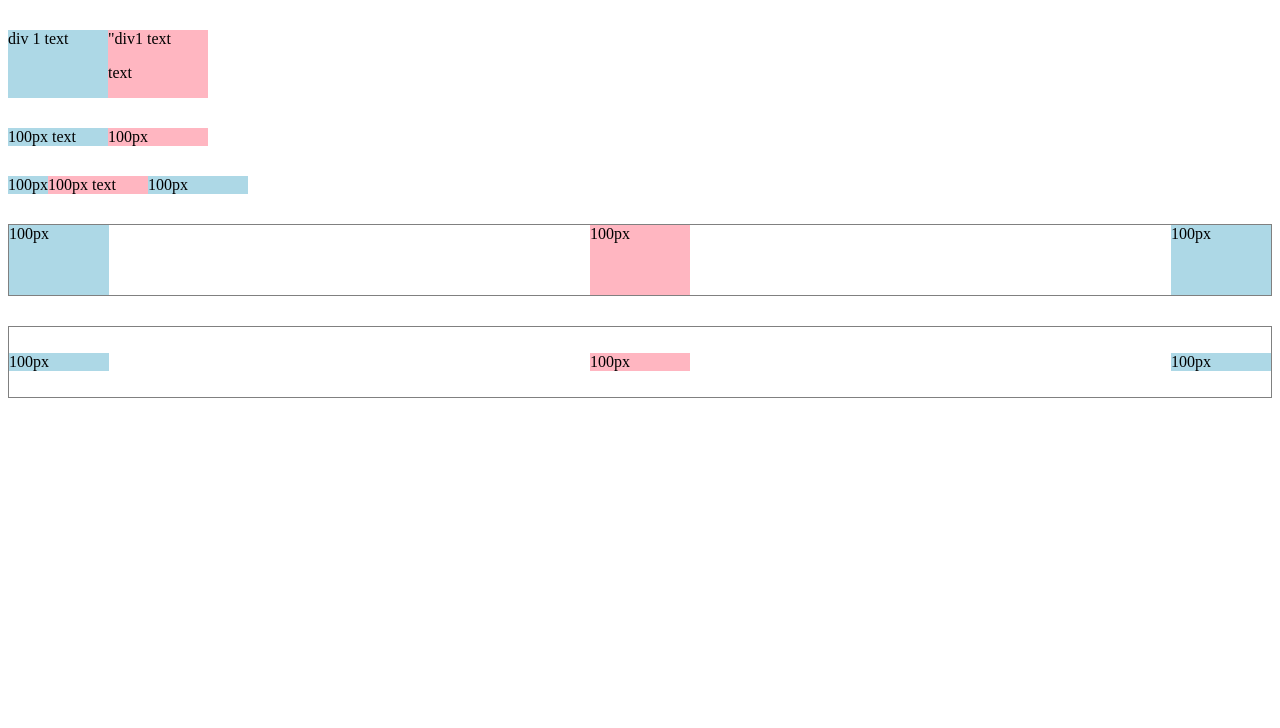
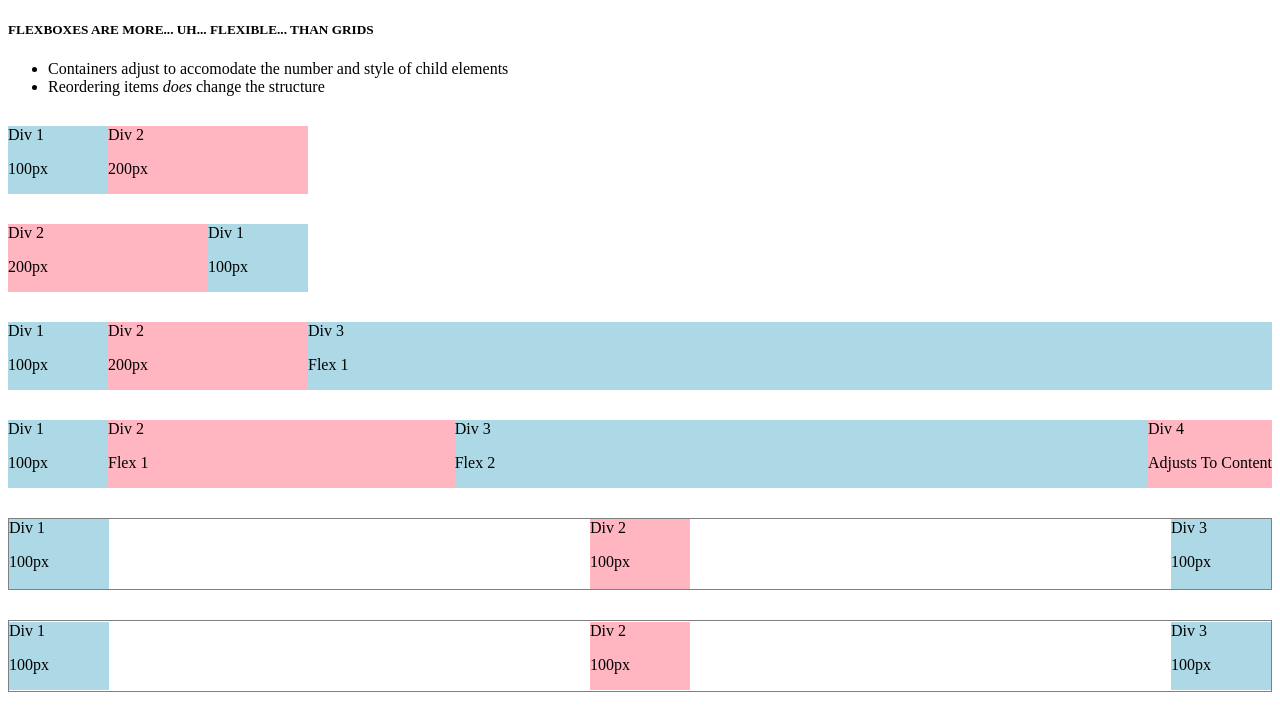
Before and after one commit to NeitePan/Learning-Code, a plain HTML site: page flexbox.html in a window 1280 px wide. Drawn offline with Linux system fonts and the light colour scheme.

Commit message:
Cleaned Up Indentions, Adding Grid

```diff
--- a/flexbox.html
+++ b/flexbox.html
@@ -6,33 +6,81 @@
         </title>
 
     </head>
-    <body style="padding-bottom: 1000px;">
-        <div style="margin-top: 30px; display: flex; flex-direction: row;">
-            <div style="background-color: lightblue; width: 100px;">div 1 text</div>
-            <div style="background-color: lightpink; width: 100px;">"div1 text <p>text</p></div>
+    <body style="padding-bottom: 50px;">
+        <P>
+            <h5>FLEXBOXES ARE MORE... UH... FLEXIBLE... THAN GRIDS</h5>
+              <ul>
+                <li>Containers adjust to accomodate the number and style of child elements</li>
+                <li>Reordering items <i>does</i> change the structure</li>
+
+              </ul>
+        </P>
+
+        <div style=
+        "display: flex;
+        flex-direction: row;
+        margin-top: 30px;">
+            <div style="background-color: lightblue; width: 100px;">Div 1<p>100px</p></div>
+            <div style="background-color: lightpink; width: 200px;">Div 2<p>200px</p></div>
         </div>
 
-        <div style="margin-top: 30px; display: flex; flex-direction: row;">
-            <div style="background-color: lightblue; width: 100px;">100px text</div>
-            <div style="background-color: lightpink; width: 100px;">100px</div>
+        <div style=
+        "display: flex;
+        flex-direction: row;
+        margin-top: 30px;">
+            <div style="background-color: lightpink; width: 200px;">Div 2<p>200px</p></div>
+            <div style="background-color: lightblue; width: 100px;">Div 1<p>100px</p></div>
         </div>
 
-        <div style="margin-top: 30px; display: flex; flex-direction: row;">
-            <div style="background-color: lightblue; 100px;">100px</div>
-            <div style="background-color: lightpink; width: 100px;">100px text</div>
-            <div style="background-color: lightblue; width: 100px;">100px</div>
+        <div style=
+        "display: flex;
+        flex-direction: row;
+        margin-top: 30px;">
+            <div style="background-color: lightblue; width: 100px;">Div 1<p>100px</p></div>
+            <div style="background-color: lightpink; width: 200px;">Div 2<p>200px</p></div>
+            <div style="background-color: lightblue; flex: 1;">Div 3<p>Flex 1</p></div>
         </div>
 
-        <div style="margin-top: 30px; height: 70px; justify-content: space-between; border-style: solid; border-color: grey; border-width: 1px; display: flex; flex-direction: row;">
-            <div style="background-color: lightblue; width: 100px;">100px</div>
-            <div style="background-color: lightpink; width: 100px;">100px</div>
-            <div style="background-color: lightblue; width: 100px;">100px</div>
+        <div style=
+        "display: flex;
+        flex-direction: row;
+        margin-top: 30px;">
+            <div style="background-color: lightblue; width: 100px;">Div 1<p>100px</p></div>
+            <div style="background-color: lightpink; flex: 1">Div 2<p>Flex 1</p></div>
+            <div style="background-color: lightblue; flex: 2;">Div 3<p>Flex 2</p></div>
+            <div style="background-color: lightpink;">Div 4<p>Adjusts To Content</p></div>
+
+
         </div>
 
-        <div style="margin-top: 30px; height: 70px; justify-content: space-between; align-items: center; border-style: solid; border-color: grey; border-width: 1px; display: flex; flex-direction: row;">
-            <div style="background-color: lightblue; width: 100px;">100px</div>
-            <div style="background-color: lightpink; width: 100px;">100px</div>
-            <div style="background-color: lightblue; width: 100px;">100px</div>
+        <div style=
+        "display: flex;
+        flex-direction: row;
+        margin-top: 30px;
+        height: 70px;
+        justify-content: space-between;
+        border-style: solid;
+        border-color: grey;
+        border-width: 1px;
+        ">
+            <div style="background-color: lightblue; width: 100px;">Div 1<p>100px</p></div>
+            <div style="background-color: lightpink; width: 100px;">Div 2<p>100px</div>
+            <div style="background-color: lightblue; width: 100px;">Div 3<p>100px</div>
+        </div>
+
+        <div style=
+        "display: flex;
+        flex-direction: row;
+        margin-top: 30px;
+        height: 70px;
+        justify-content: space-between;
+        align-items: center;
+        border-style: solid;
+        border-color: grey;
+        border-width: 1px;">
+            <div style="background-color: lightblue; width: 100px;">Div 1<p>100px</p></div>
+            <div style="background-color: lightpink; width: 100px;">Div 2<p>100px</p></div>
+            <div style="background-color: lightblue; width: 100px;">Div 3<p>100px</p></div>
         </div>
 
     </body>
```
Also changed, not shown: grid.html (added, +42 -0 lines), youtube.html (+4 -89 lines).
